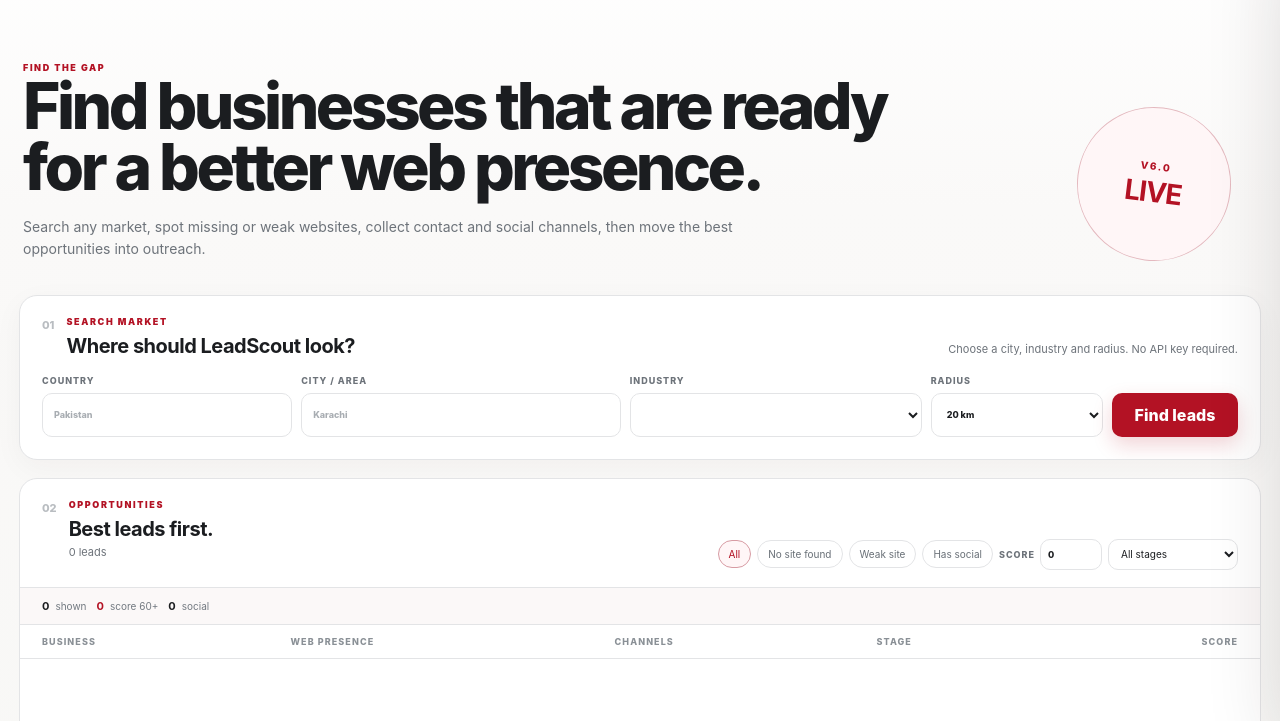
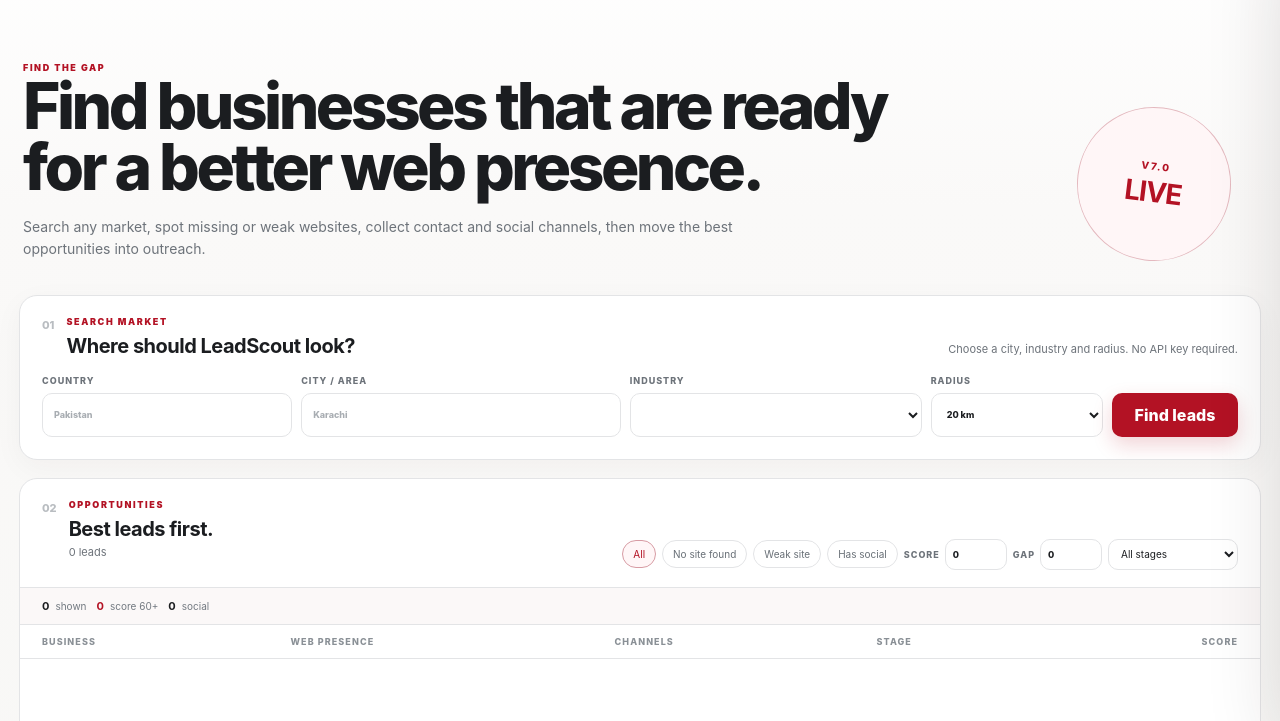
Before and after one commit to ali-ulu/lead, a website: page static/index.html in a window 1280 px wide. Shown: the part 79-800 px from the top of the page. Drawn offline with Linux system fonts and the light colour scheme; no server answers.

Commit message:
feat(v7): add opportunity-gap filter to UI

```diff
--- a/static/index.html
+++ b/static/index.html
@@ -50,7 +50,7 @@
       </div>
 
       <div class="hero-stamp" aria-hidden="true">
-        <span>V6.0</span>
+        <span>V7.0</span>
         <strong>LIVE</strong>
       </div>
     </section>
@@ -122,6 +122,10 @@
             <span data-i18n="score">Score</span>
             <input id="min_score" type="number" min="0" max="100" value="0">
           </label>
+          <label class="score-filter">
+            <span>Gap</span>
+            <input id="min_gap" type="number" min="0" max="100" value="0" title="Minimum Opportunity Gap">
+          </label>
 
           <select id="pipeline_status" aria-label="Pipeline stage">
             <option value="" data-i18n="allStages">All stages</option>
```
